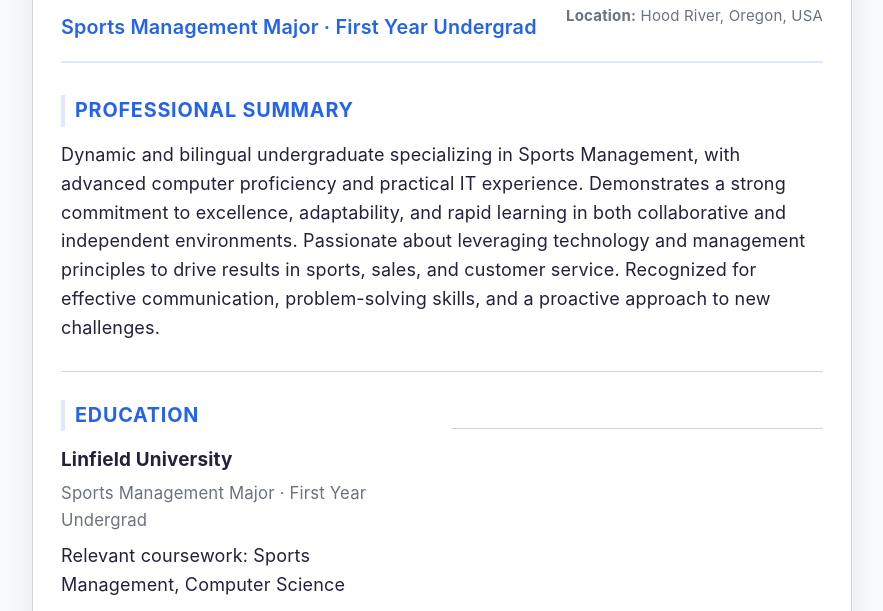
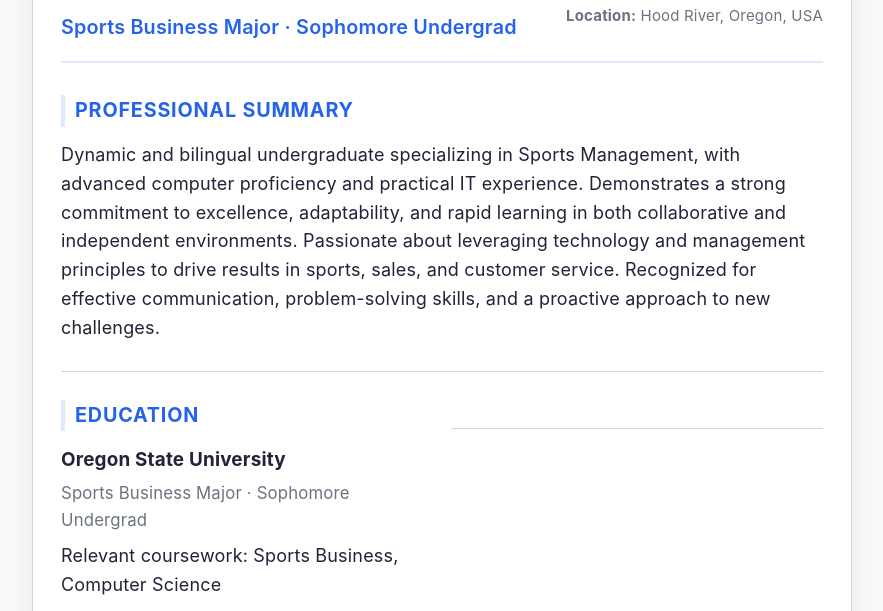
Before and after one commit to ju7ian3-oss/Julian-s-Resume, a plain HTML site: page index.html in a window 1280 px wide. Shown: the part 125-736 px from the top of the page, without its empty margins (198-1081 px from the left). Drawn offline with Linux system fonts and the light colour scheme.

Commit message:
Update education to Oregon State University, sophomore year
Reflects transfer to Oregon State University as a Sports Business
major, now in sophomore year.

Co-Authored-By: Claude Sonnet 5 <noreply@anthropic.com>
Claude-Session: https://claude.ai/code/session_01Yaj7wP3nk1LFysL8MSg3cy

```diff
--- a/index.html
+++ b/index.html
@@ -100,7 +100,7 @@
     <header class="header">
       <div>
         <h1 class="name">Julian Enry Lara-Martinez</h1>
-        <p class="subtitle">Sports Management Major · First Year Undergrad</p>
+        <p class="subtitle">Sports Business Major · Sophomore Undergrad</p>
       </div>
       <div class="contact">
         <small><strong>Email:</strong> <a href="mailto:ju7ian3@gmail.com">ju7ian3@gmail.com</a></small>
@@ -119,9 +119,9 @@
       <section class="section">
         <h2>Education</h2>
         <div class="item">
-          <h3>Linfield University</h3>
-          <div class="meta">Sports Management Major · First Year Undergrad</div>
-          <p>Relevant coursework: Sports Management, Computer Science</p>
+          <h3>Oregon State University</h3>
+          <div class="meta">Sports Business Major · Sophomore Undergrad</div>
+          <p>Relevant coursework: Sports Business, Computer Science</p>
         </div>
         <div class="item">
           <h3>High School Diploma</h3>
```
